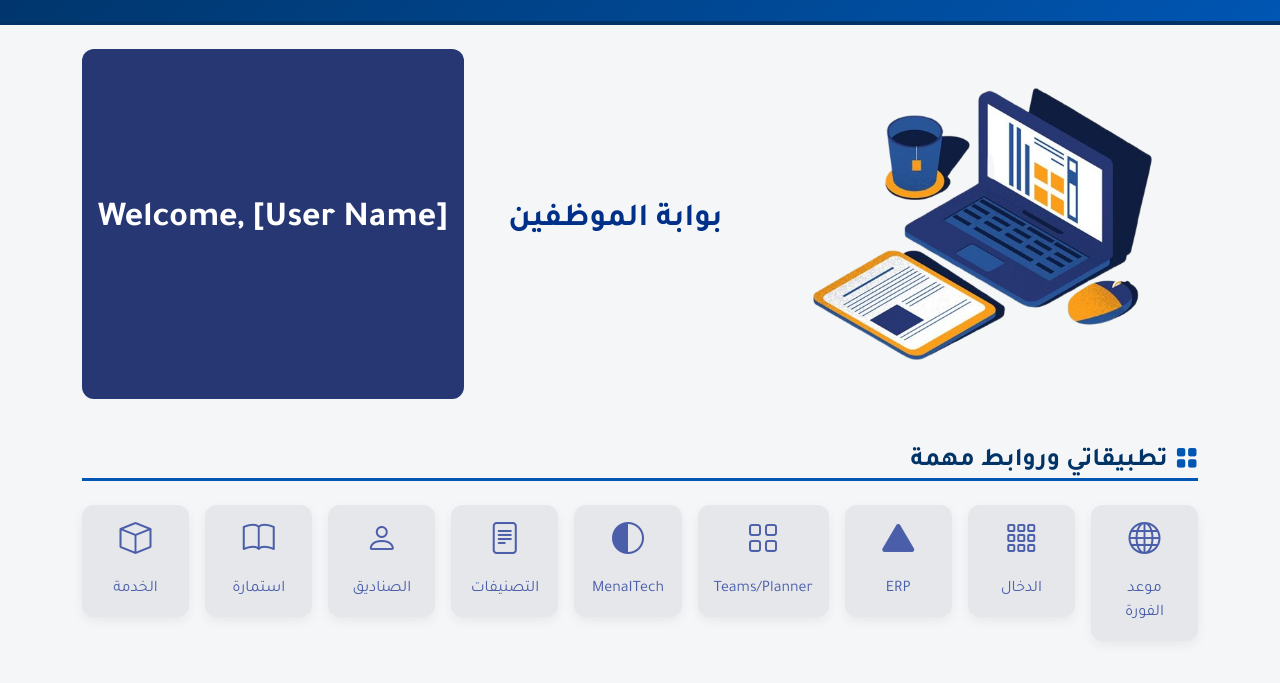
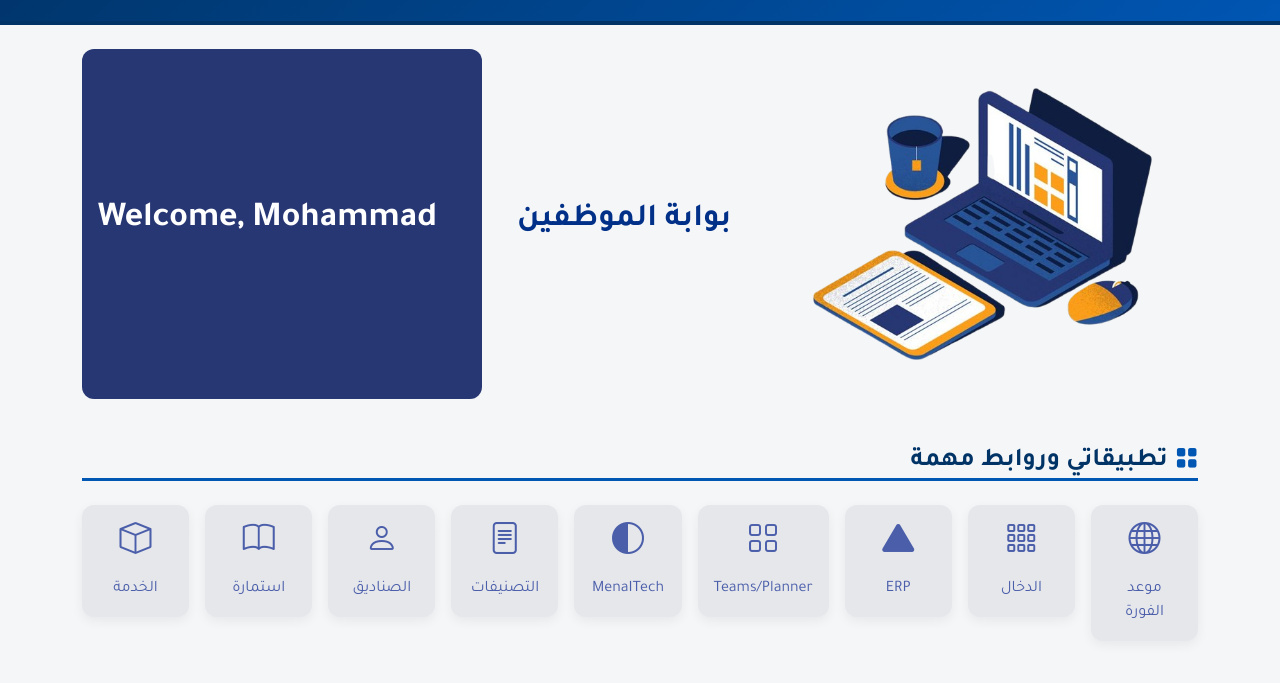
Before and after one commit to AlwaysBlue-dev/sp-landing-arabic, a plain HTML site: page index.html in a window 1280 px wide. Shown: the part 117-800 px from the top of the page. Drawn offline with nearby package versions, Linux system fonts and the light colour scheme.

Commit message:
final-updates

```diff
--- a/index.html
+++ b/index.html
@@ -93,6 +93,11 @@
             flex-direction: column;
             justify-content: center;
             height: 350px;
+            max-width: 400px;
+            width: 100%;
+            word-wrap: break-word;
+            overflow-wrap: break-word;
+
         }
 
         .banner-right h1 {
@@ -410,7 +415,7 @@
 
             <!-- Right side: blue trapezoid with English text -->
             <div class="banner-right">
-                <h1>Welcome, [User Name]</h1>
+                <h1>Welcome, Mohammad</h1>
 
             </div>
         </section>
```
